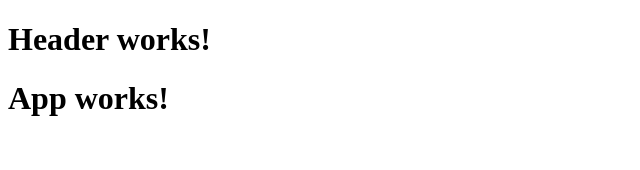
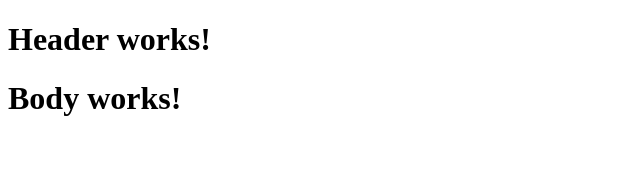
Before and after one commit to alspdx/formulary, a React app: page /#/ in a window 1280 px wide. Shown: the top 170 px of the page, without its empty margins (0-640 px from the left). Built offline with nearby package versions, Linux system fonts and the light colour scheme.

Commit message:
add body component

```diff
--- a/src/components/App.jsx
+++ b/src/components/App.jsx
@@ -1,3 +1,4 @@
+import Body from './Body';
 import Header from './Header';
 import React from 'react';
 
@@ -5,7 +6,7 @@ function App() {
   return (
     <div>
       <Header />
-      <h1>App works!</h1>
+      <Body />
     </div>
   );
 }
--- /dev/null
+++ b/src/components/Body.jsx
@@ -0,0 +1,11 @@
+import React from 'react';
+
+function Body() {
+  return (
+    <div>
+      <h1>Body works!</h1>
+    </div>
+  );
+}
+
+export default Body;
```
